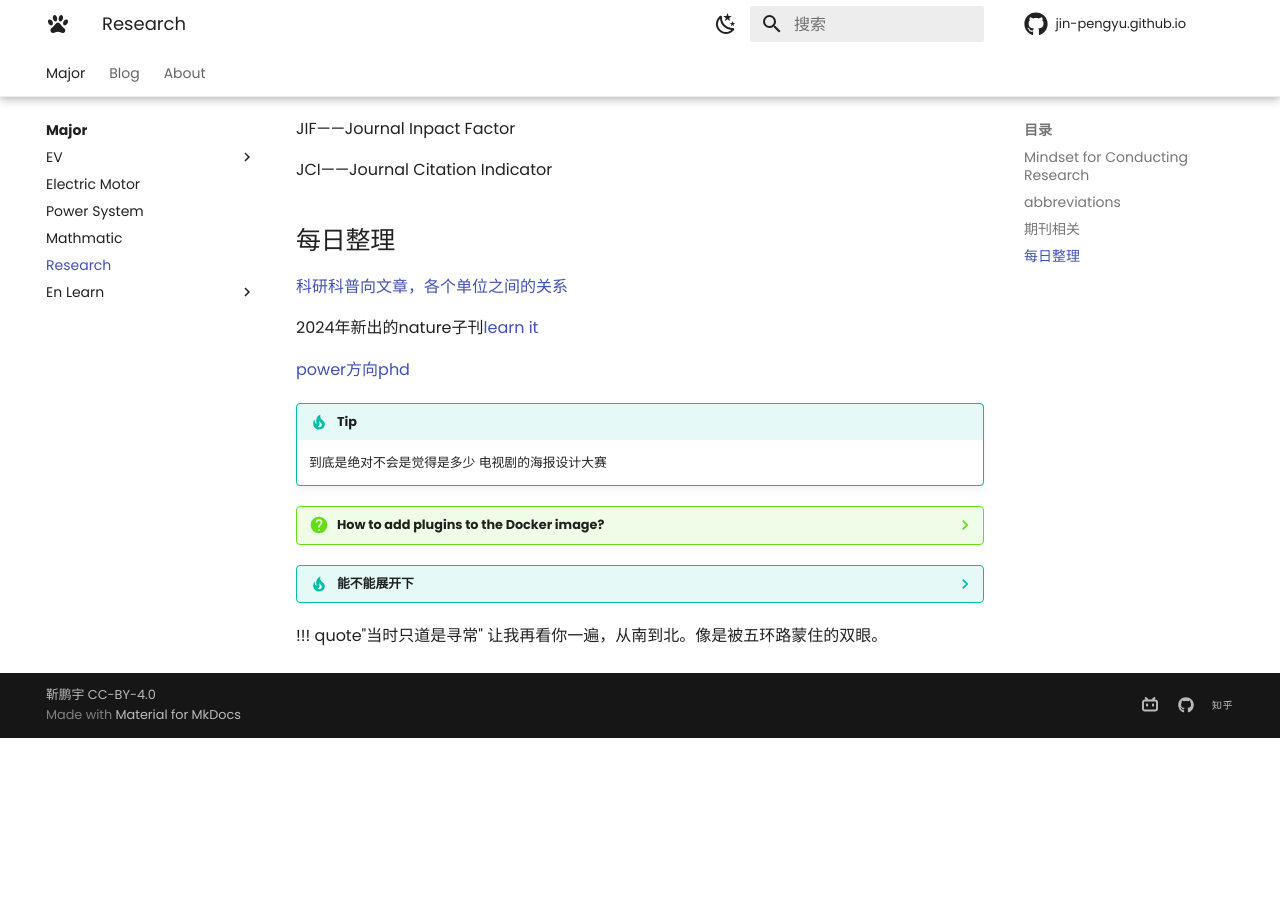
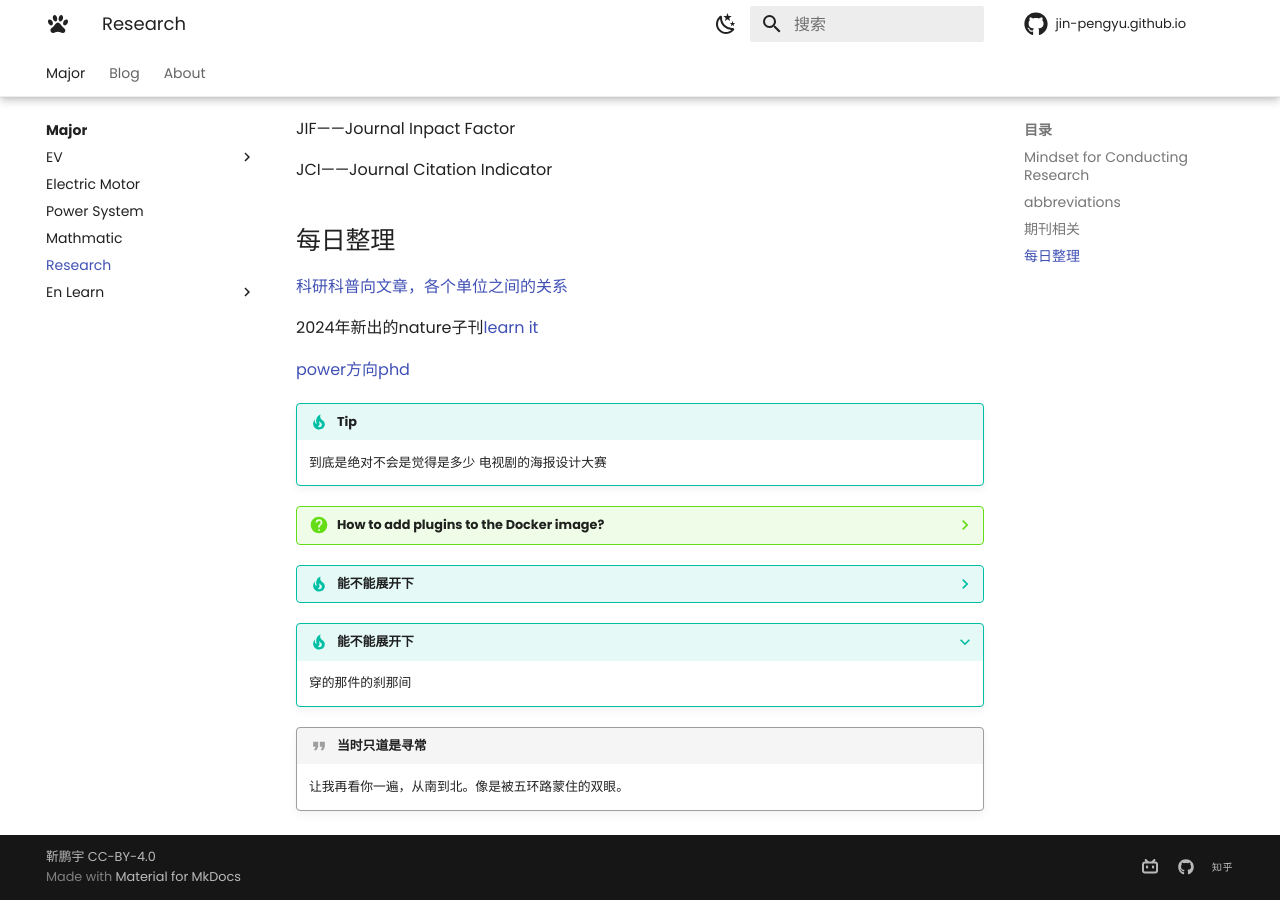
Before and after one commit to Pengyu-Jin/Pengyu-Jin.github.io, an MkDocs documentation site: the page built from docs/major/research/research.md, in a window 1280 px wide and 900 px high, scrolled down 730 px. Built offline with MkDocs 1.6.1 and Material for MkDocs 9.7.7, drawn with Linux system fonts in a browser that asks for light colours; emoji names are drawn with the system emoji font; comment, search, counter and statistics services are not loaded; before the commit the page ends 1468 px from its top, so only the background shows below that.

Commit message:
style change 294

```diff
--- a/docs/major/research/research.md
+++ b/docs/major/research/research.md
@@ -50,5 +50,8 @@ JCI——Journal Citation Indicator
 ??? tip "能不能展开下"
     穿的那件的刹那间
 
-!!! quote"当时只道是寻常"
+???+ tip "能不能展开下"
+    穿的那件的刹那间
+
+!!! quote "当时只道是寻常"
     让我再看你一遍，从南到北。像是被五环路蒙住的双眼。
```
